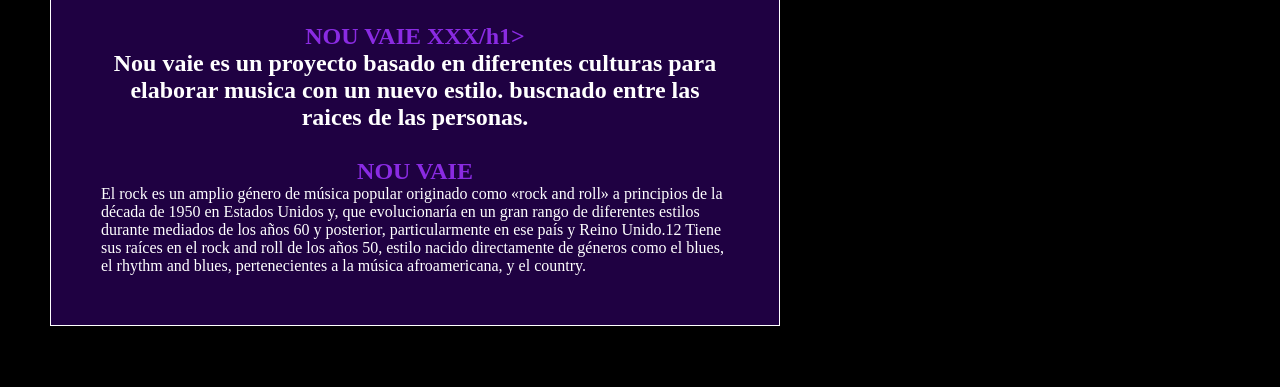
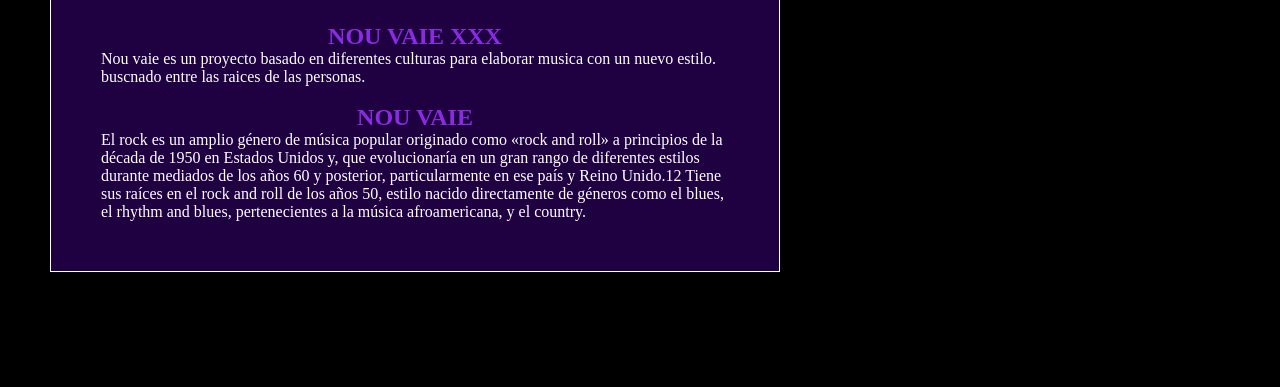
Before and after one commit to Johan0305/Nou, a plain HTML site: page index.html in a window 1280 px wide. Shown: the part 171-558 px from the top of the page. Drawn offline with Linux system fonts and the light colour scheme.

Commit message:
change tag

```diff
--- a/index.html
+++ b/index.html
@@ -23,7 +23,7 @@
     </header>
     <main>
       <section>
-        <h1 class="face">NOU VAIE XXX/h1>
+        <h1 class="face">NOU VAIE XXX</h1>
         <p>
           Nou vaie es un proyecto basado en diferentes culturas para elaborar
           musica con un nuevo estilo. buscnado entre las raices de las personas.
```
